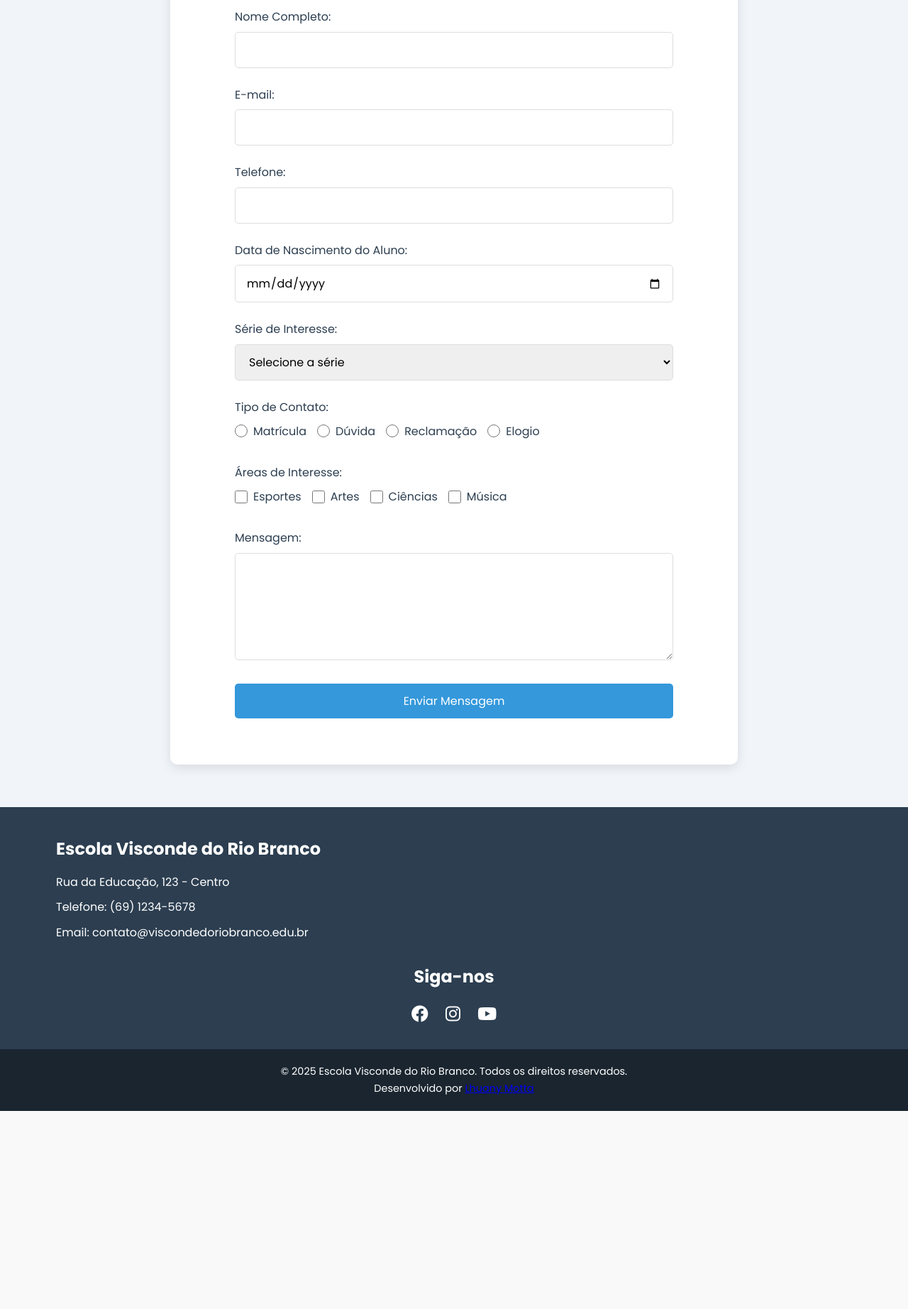
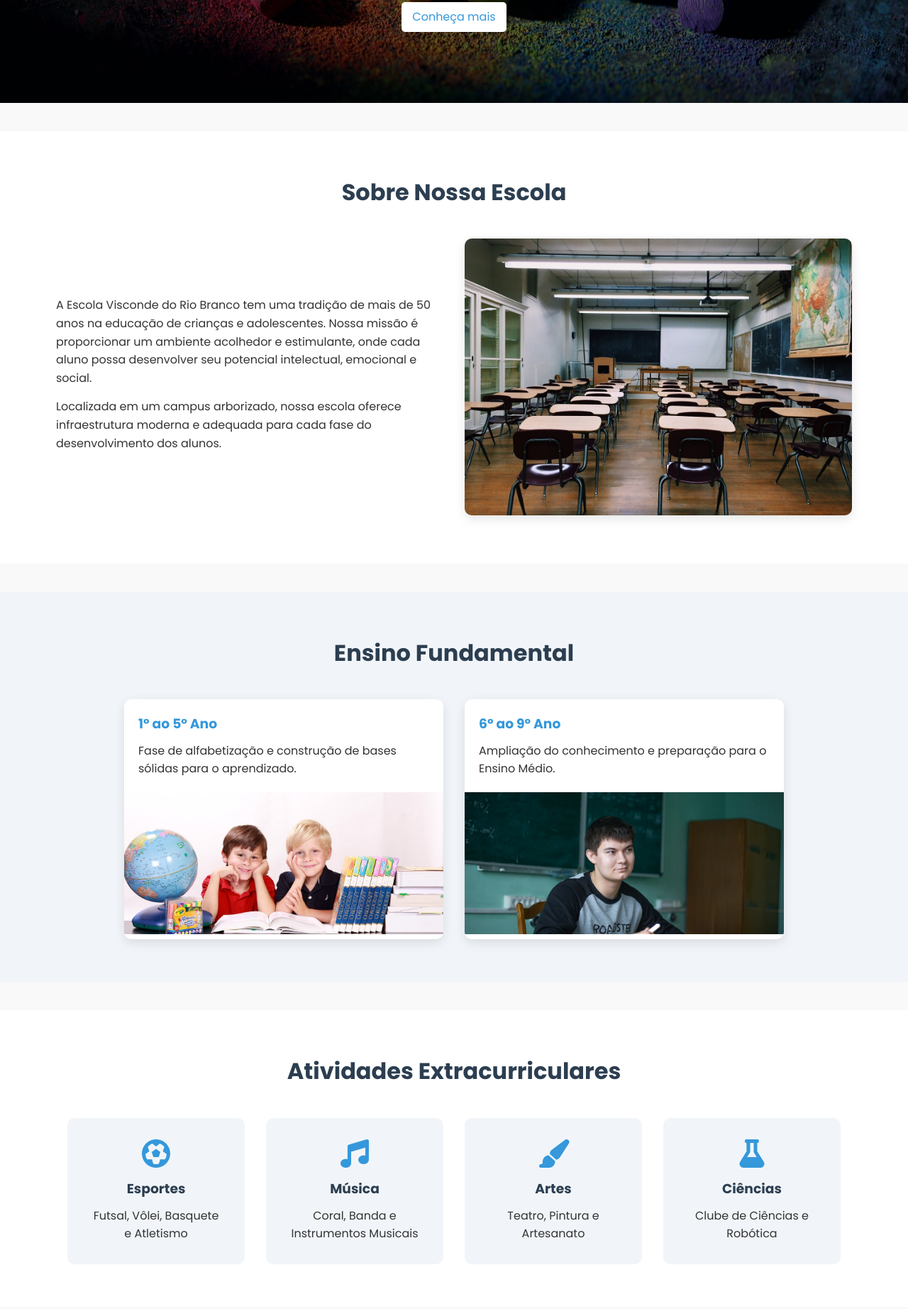
Before and after one commit to LhuanyMotta/Ativ_PWII, a website: page escola-visconde/public/index.html in a window 1280 px wide. Shown: the part 382-2226 px from the top of the page at 71% size. Before the commit the page ends 1947 px from the top, so only its background shows below. Drawn offline with Linux system fonts and the light colour scheme.

Commit message:
Escola e Formulario corrigido validacao

```diff
--- a/escola-visconde/public/index.html
+++ b/escola-visconde/public/index.html
@@ -3,9 +3,8 @@
 <head>
     <meta charset="UTF-8">
     <meta name="viewport" content="width=device-width, initial-scale=1.0">
-    <title>Contato - Escola Visconde do Rio Branco</title>
+    <title>Escola Visconde do Rio Branco</title>
     <link rel="stylesheet" href="css/style.css">
-    <link rel="stylesheet" href="css/form.css">
     <link href="https://fonts.googleapis.com/css2?family=Poppins:wght@300;400;600;700&display=swap" rel="stylesheet">
     <link rel="stylesheet" href="https://cdnjs.cloudflare.com/ajax/libs/font-awesome/6.0.0-beta3/css/all.min.css">
 </head>
@@ -18,109 +17,92 @@
             </div>
             <nav>
                 <ul>
-                    <li><a href="index.html">Voltar para o Site</a></li>
+                    <li><a href="#home">Início</a></li>
+                    <li><a href="#about">Sobre Nós</a></li>
+                    <li><a href="#grades">Ensino Fundamental</a></li>
+                    <li><a href="#activities">Atividades</a></li>
+                    <li><a href="#contact">Contato</a></li>
+                    <li><a href="contato.html" class="btn-contact">Fale Conosco</a></li>
                 </ul>
             </nav>
         </div>
     </header>
 
-    <main class="form-container">
-        <section class="contact-form">
+    <main>
+        <section id="home" class="hero">
             <div class="container">
-                <h2>Formulário de Contato</h2>
-                <p>Preencha o formulário abaixo para entrar em contato conosco. Todos os campos são obrigatórios.</p>
+                <h2>Bem-vindo à Escola Visconde do Rio Branco</h2>
+                <p>Educação de qualidade do 1º ao 9º ano do Ensino Fundamental</p>
+                <a href="#about" class="btn">Conheça mais</a>
+            </div>
+        </section>
 
-                <form id="contactForm">
-                    <div class="form-group">
-                        <label for="nome">Nome Completo:</label>
-                        <input type="text" id="nome" name="nome" required>
-                        <span class="error-message" id="nome-error"></span>
+        <section id="about" class="about">
+            <div class="container">
+                <h2>Sobre Nossa Escola</h2>
+                <div class="about-content">
+                    <div class="about-text">
+                        <p>A Escola Visconde do Rio Branco tem uma tradição de mais de 50 anos na educação de crianças e adolescentes. Nossa missão é proporcionar um ambiente acolhedor e estimulante, onde cada aluno possa desenvolver seu potencial intelectual, emocional e social.</p>
+                        <p>Localizada em um campus arborizado, nossa escola oferece infraestrutura moderna e adequada para cada fase do desenvolvimento dos alunos.</p>
                     </div>
+                    <div class="about-image">
+                        <img src="images/escola.jpg" alt="Foto da Escola">
+                    </div>
+                </div>
+            </div>
+        </section>
 
-                    <div class="form-group">
-                        <label for="email">E-mail:</label>
-                        <input type="email" id="email" name="email" required>
-                        <span class="error-message" id="email-error"></span>
+        <section id="grades" class="grades">
+            <div class="container">
+                <h2>Ensino Fundamental</h2>
+                <div class="grades-grid">
+                    <div class="grade-card">
+                        <h3>1º ao 5º Ano</h3>
+                        <p>Fase de alfabetização e construção de bases sólidas para o aprendizado.</p>
+                        <img src="images/fundamental1.jpg" alt="Alunos do 1º ao 5º ano">
                     </div>
+                    <div class="grade-card">
+                        <h3>6º ao 9º Ano</h3>
+                        <p>Ampliação do conhecimento e preparação para o Ensino Médio.</p>
+                        <img src="images/fundamental2.jpg" alt="Alunos do 6º ao 9º ano">
+                    </div>
+                </div>
+            </div>
+        </section>
 
-                    <div class="form-group">
-                        <label for="telefone">Telefone:</label>
-                        <input type="tel" id="telefone" name="telefone" required>
-                        <span class="error-message" id="telefone-error"></span>
+        <section id="activities" class="activities">
+            <div class="container">
+                <h2>Atividades Extracurriculares</h2>
+                <div class="activities-grid">
+                    <div class="activity">
+                        <i class="fas fa-futbol"></i>
+                        <h3>Esportes</h3>
+                        <p>Futsal, Vôlei, Basquete e Atletismo</p>
                     </div>
+                    <div class="activity">
+                        <i class="fas fa-music"></i>
+                        <h3>Música</h3>
+                        <p>Coral, Banda e Instrumentos Musicais</p>
+                    </div>
+                    <div class="activity">
+                        <i class="fas fa-paint-brush"></i>
+                        <h3>Artes</h3>
+                        <p>Teatro, Pintura e Artesanato</p>
+                    </div>
+                    <div class="activity">
+                        <i class="fas fa-flask"></i>
+                        <h3>Ciências</h3>
+                        <p>Clube de Ciências e Robótica</p>
+                    </div>
+                </div>
+            </div>
+        </section>
 
-                    <div class="form-group">
-                        <label for="data">Data de Nascimento do Aluno:</label>
-                        <input type="date" id="data" name="data" required>
-                        <span class="error-message" id="data-error"></span>
-                    </div>
-
-                    <div class="form-group">
-                        <label for="serie">Série de Interesse:</label>
-                        <select id="serie" name="serie" required>
-                            <option value="">Selecione a série</option>
-                            <option value="1ano">1º Ano</option>
-                            <option value="2ano">2º Ano</option>
-                            <option value="3ano">3º Ano</option>
-                            <option value="4ano">4º Ano</option>
-                            <option value="5ano">5º Ano</option>
-                            <option value="6ano">6º Ano</option>
-                            <option value="7ano">7º Ano</option>
-                            <option value="8ano">8º Ano</option>
-                            <option value="9ano">9º Ano</option>
-                        </select>
-                        <span class="error-message" id="serie-error"></span>
-                    </div>
-
-                    <div class="form-group">
-                        <label>Tipo de Contato:</label>
-                        <div class="radio-group">
-                            <label>
-                                <input type="radio" name="tipo-contato" value="matricula" required> Matrícula
-                            </label>
-                            <label>
-                                <input type="radio" name="tipo-contato" value="duvida"> Dúvida
-                            </label>
-                            <label>
-                                <input type="radio" name="tipo-contato" value="reclamacao"> Reclamação
-                            </label>
-                            <label>
-                                <input type="radio" name="tipo-contato" value="elogio"> Elogio
-                            </label>
-                        </div>
-                        <span class="error-message" id="tipo-contato-error"></span>
-                    </div>
-
-                    <div class="form-group">
-                        <label>Áreas de Interesse:</label>
-                        <div class="checkbox-group">
-                            <label>
-                                <input type="checkbox" name="interesse" value="esportes"> Esportes
-                            </label>
-                            <label>
-                                <input type="checkbox" name="interesse" value="artes"> Artes
-                            </label>
-                            <label>
-                                <input type="checkbox" name="interesse" value="ciencias"> Ciências
-                            </label>
-                            <label>
-                                <input type="checkbox" name="interesse" value="musica"> Música
-                            </label>
-                        </div>
-                    </div>
-
-                    <div class="form-group">
-                        <label for="mensagem">Mensagem:</label>
-                        <textarea id="mensagem" name="mensagem" rows="5" required></textarea>
-                        <span class="error-message" id="mensagem-error"></span>
-                    </div>
-
-                    <div class="form-group">
-                        <button type="submit" class="btn-submit">Enviar Mensagem</button>
-                    </div>
-                </form>
-
-                <div id="formResult" class="form-result"></div>
+        <section id="contact" class="contact-preview">
+            <div class="container">
+                <h2>Entre em Contato</h2>
+                <p>Tem dúvidas ou quer saber mais sobre nossa escola? Entre em contato conosco!</p>
+                <a href="contato.html" class="btn">Formulário de Contato</a>
             </div>
         </section>
     </main>
@@ -146,6 +128,6 @@
         </div>
     </footer>
 
-    <script src="js/form.js"></script>
+    <script src="js/script.js"></script>
 </body>
 </html>
```
